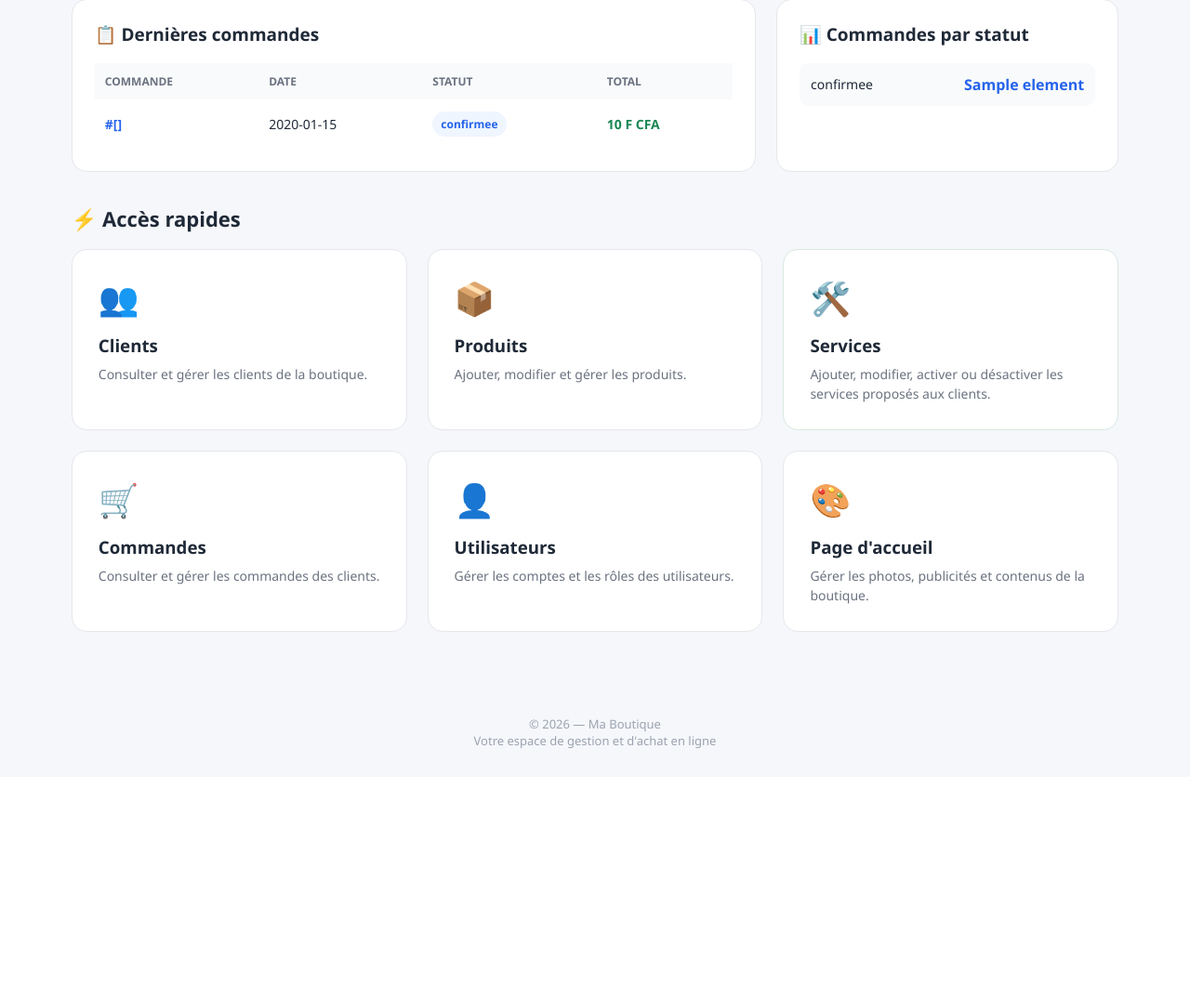
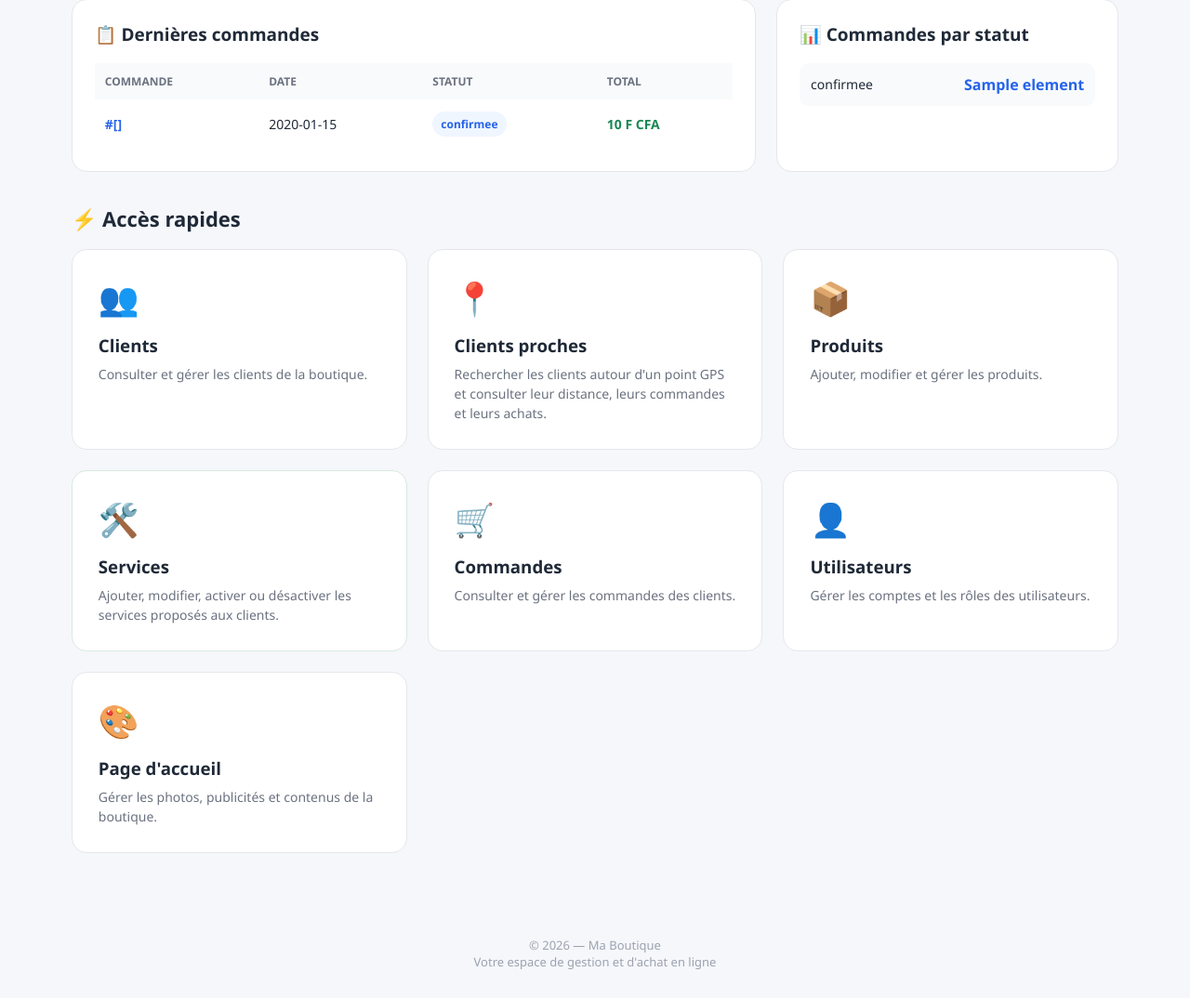
Before and after one commit to ILLY767/BDD_FASTAPI, a Flask app: template Projet_Boutique/templates/tableau_de_bord.html in a window 1280 px wide. Shown: the part 433-1507 px from the top of the page at 93% size. Before the commit the page ends 1239 px from the top, so only its background shows below. Run offline with Flask 3, Linux system fonts and the light colour scheme; the visitor is signed in with stand-in values (Sample User, id 1); the template is opened without the code that fills it: most values are stand-ins (such as "Sample title", 1, 10 or a date in 2020).

Commit message:
Rendre la recherche de clients proches visible
Co-authored-by: Copilot <223556219+Copilot@users.noreply.github.com>

```diff
--- a/Projet_Boutique/templates/tableau_de_bord.html
+++ b/Projet_Boutique/templates/tableau_de_bord.html
@@ -1410,6 +1410,27 @@ footer {
 
     </a>
 
+    <a
+        href="{{ url_for('clients_proches') }}"
+        class="management-card"
+    >
+
+        <div class="management-icon">
+            📍
+        </div>
+
+        <h3>
+            Clients proches
+        </h3>
+
+        <p>
+            Rechercher les clients autour d'un point GPS
+            et consulter leur distance, leurs commandes
+            et leurs achats.
+        </p>
+
+    </a>
+
 
     <a
         href="{{ url_for('produits') }}"
@@ -1493,7 +1514,6 @@ footer {
         </p>
 
     </a>
-
 
     <a
         href="{{ url_for('gestion_accueil') }}"
@@ -1898,6 +1918,26 @@ footer {
 
     </a>
 
+    <a
+        href="{{ url_for('clients_proches') }}"
+        class="management-card"
+    >
+
+        <div class="management-icon">
+            📍
+        </div>
+
+        <h3>
+            Clients proches
+        </h3>
+
+        <p>
+            Rechercher les clients dans un rayon
+            et organiser les livraisons.
+        </p>
+
+    </a>
+
 
 </div>
 
```
Also changed, not shown: Projet_Boutique/templates/base.html (+8 -0 lines).
